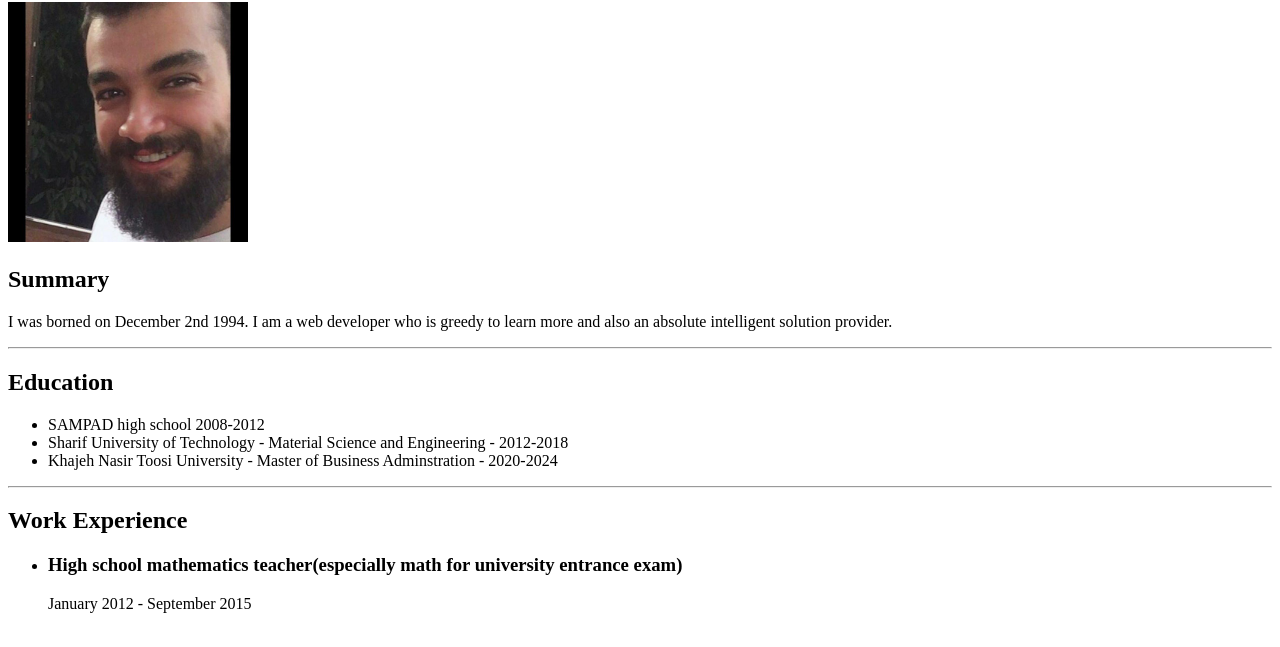
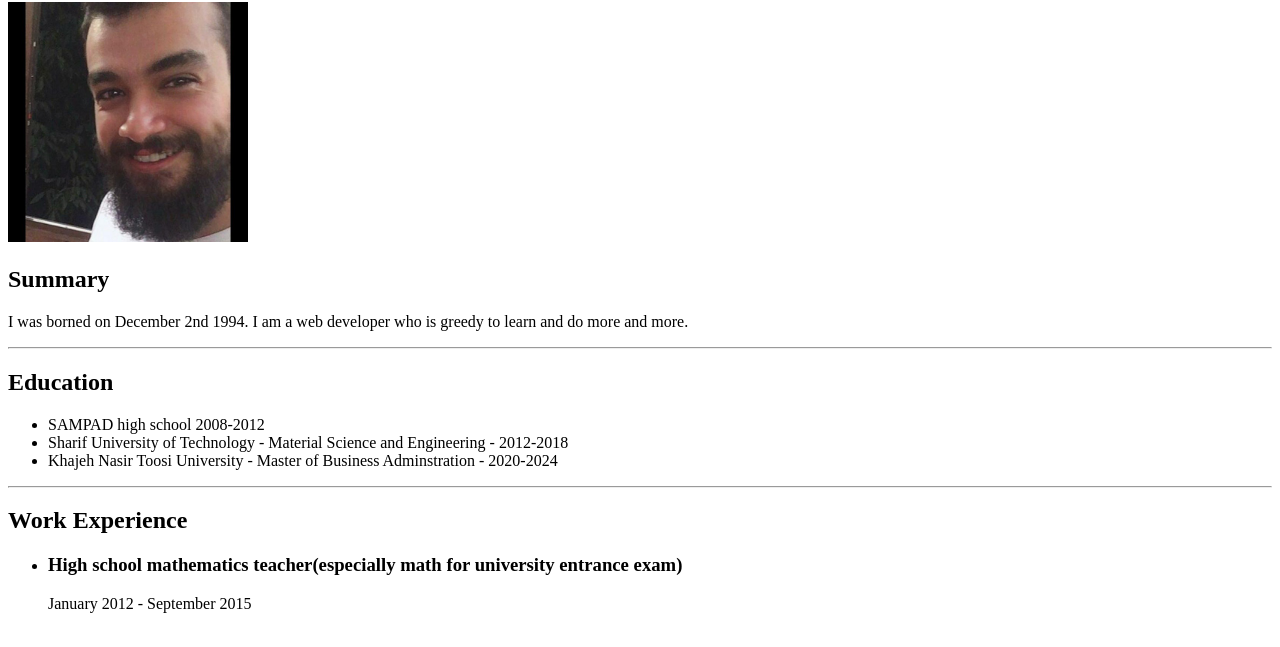
Before and after one commit to aarash94/capstone-1, a plain HTML site: page index.html in a window 1280 px wide. Shown: the part 78-725 px from the top of the page. Drawn offline with Linux system fonts and the light colour scheme.

Commit message:
Update index.html

```diff
--- a/index.html
+++ b/index.html
@@ -12,7 +12,7 @@
 
         <h2>Summary</h2>
         <p>
-            I was borned on December 2nd 1994. I am a web developer who is greedy to learn more and also an absolute intelligent solution provider.
+            I was borned on December 2nd 1994. I am a web developer who is greedy to learn and do more and more.
         </p>
 
         <hr />
```
